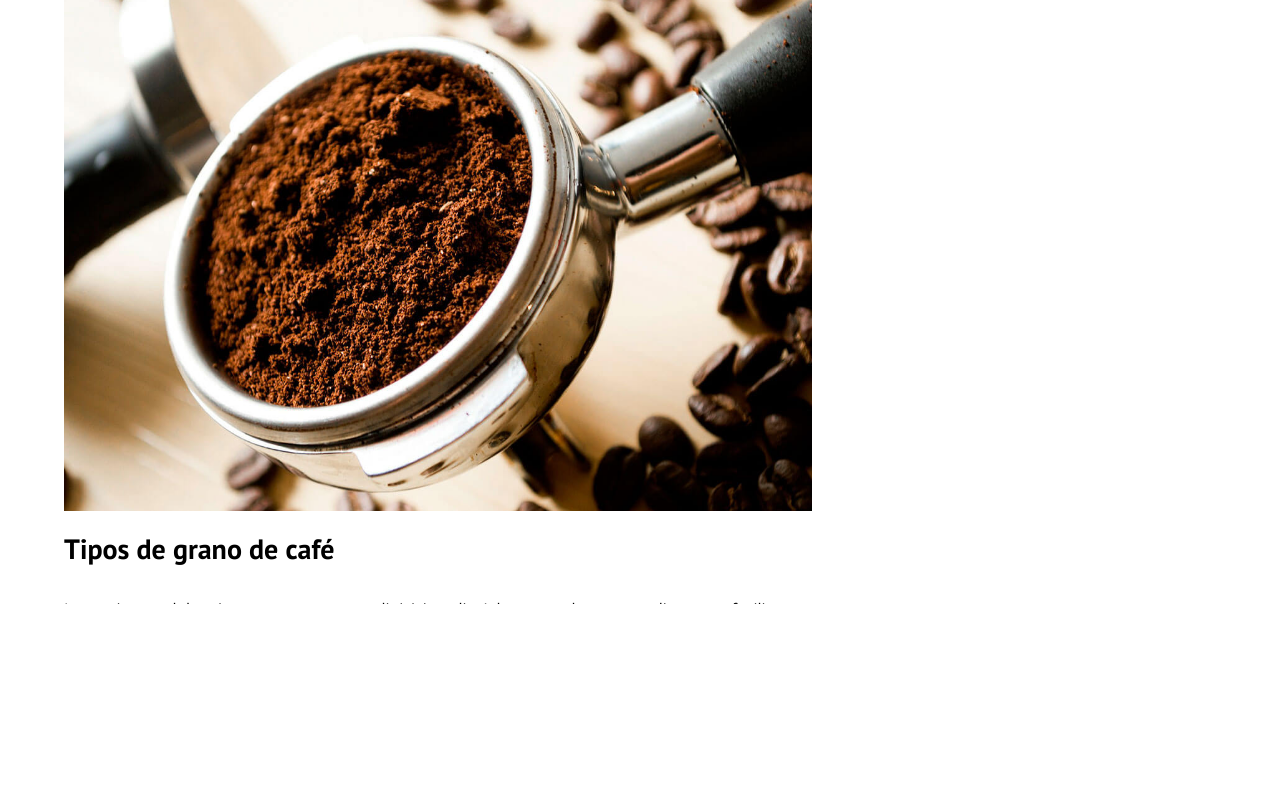
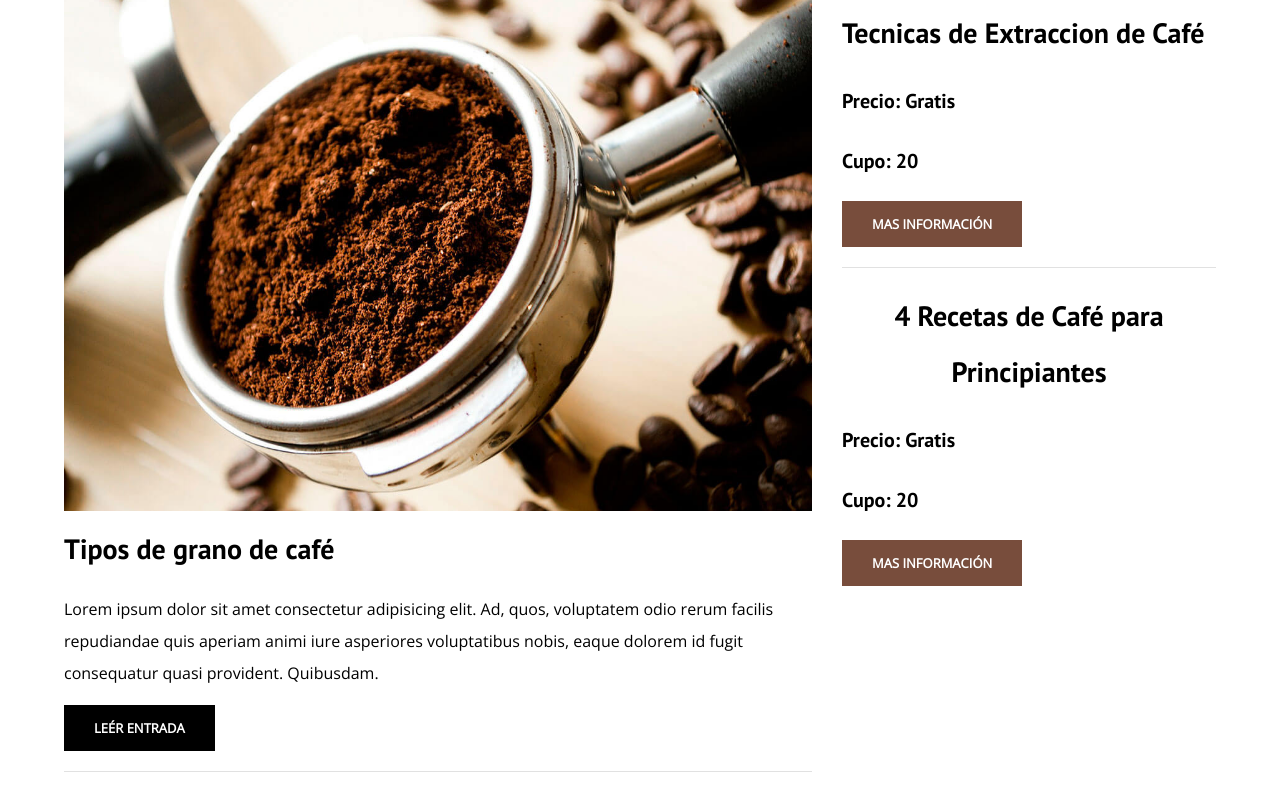
Before and after one commit to AlexisBeltran/BlogDeCafe, a plain HTML site: page index.html in a window 1280 px wide. Shown: the part 667-1457 px from the top of the page. Drawn offline with nearby package versions, Linux system fonts and the light colour scheme.

Commit message:
Se creó la barra lateral

```diff
--- a/css/style.css
+++ b/css/style.css
@@ -63,6 +63,9 @@ h4{
 }
 .boton--primario{
     background-color: var(--negro);
+}
+.boton--secundario{
+    background-color: var(--primario);
 }
 @media (min-width: 768px){
     .boton{
@@ -132,3 +135,23 @@ h4{
     width: 100%;
     max-width: 100%;
 }
+/**SIDEBAR**/
+.widget-cursos{
+    list-style: none;
+    border-bottom: 1px solid var(--gris);
+    margin-bottom: 2rem;
+}
+.widget-cursos:last-child{
+    border: none;
+}
+.widget-curso__label{
+    font-family: var(--fuenteHeading);
+    font-weight: bold;
+}
+.widget-curso-info{
+    font-weight: normal;
+}
+.widget-curso__label,
+.widget-curso-info{
+    font-size: 2rem;
+}
--- a/index.html
+++ b/index.html
@@ -65,6 +65,28 @@
         </main>
         <aside class="sidebar">
             <h4 class="no-margin">Nuestros cursos y talleres</h4>
+            <ul class="cursos no-padding">
+                <li class="widget-cursos">
+                    <h4 class="no-margin">Tecnicas de Extraccion de Café</h4>
+                    <p class="widget-curso__label">Precio:
+                        <span class="widget-curso-info">Gratis</span>
+                    </p>
+                    <p class="widget-curso__label">Cupo:
+                        <span class="widget-curso-info">20</span>
+                    </p>
+                    <a href="entrada.html" class="boton boton--secundario">Mas Información</a>
+                </li>
+                <li class="widget-cursos">
+                    <h4 class="no-margin centrar-texto">4 Recetas de Café para Principiantes</h4>
+                    <p class="widget-curso__label">Precio:
+                        <span class="widget-curso-info">Gratis</span>
+                    </p>
+                    <p class="widget-curso__label">Cupo:
+                        <span class="widget-curso-info">20</span>
+                    </p>
+                    <a href="entrada.html" class="boton boton--secundario">Mas Información</a>
+                </li>
+            </ul>
         </aside>
     </div>
 
```
